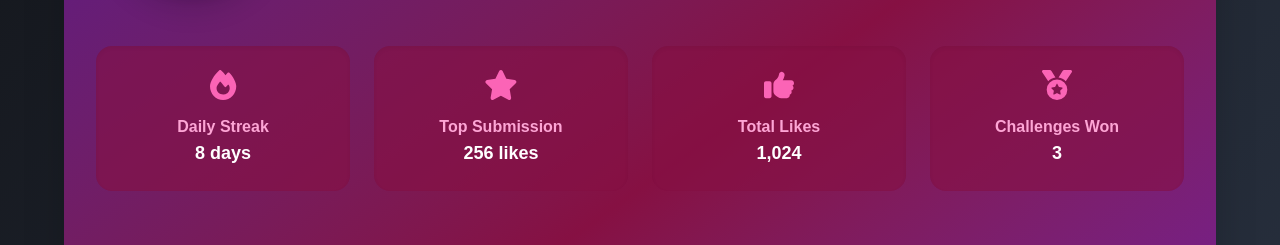
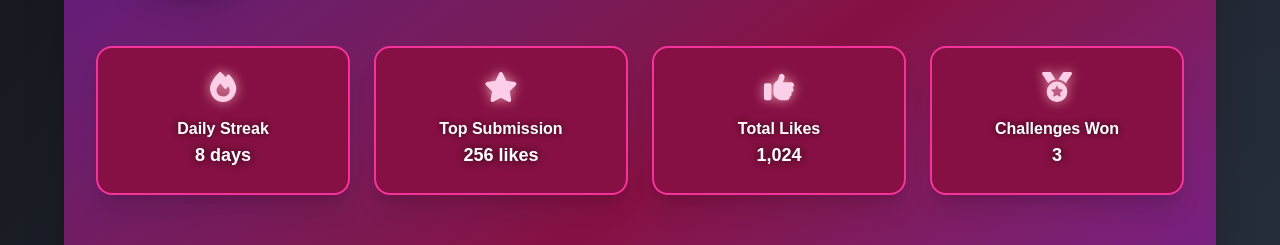
Before and after one commit to tkhdev/artsparkdaily, a React (Vite) app: page /profile/1 in a window 1280 px wide. Shown: the part 323-568 px from the top of the page. Built offline with nearby package versions, Linux system fonts and the light colour scheme; no server answers; the database is empty.

Commit message:
Add profile image to storage & Gallery layout.

```diff
--- a/src/pages/UserProfile/UserProfile.jsx
+++ b/src/pages/UserProfile/UserProfile.jsx
@@ -16,6 +16,9 @@ import { useAuth } from "../../context/AuthContext";
 import { useOwnUserProfile } from "../../hooks/useOwnUserProfile";
 import toast, { Toaster } from "react-hot-toast";
 
+// Firebase storage imports (added deleteObject)
+import { storage, ref, uploadBytes, getDownloadURL, deleteObject } from "../../firebase-config";
+
 const achievements = [
   { icon: faFire, label: "Daily Streak", value: "8 days" },
   { icon: faStar, label: "Top Submission", value: "256 likes" },
@@ -24,9 +27,24 @@ const achievements = [
 ];
 
 const submissions = [
-  { id: 1, title: "Neon Jungle", img: "https://picsum.photos/id/1043/200/200", likes: 256 },
-  { id: 2, title: "Cyber Fox", img: "https://picsum.photos/id/1043/200/200", likes: 198 },
-  { id: 3, title: "Pastel Samurai", img: "https://picsum.photos/id/1043/200/200", likes: 142 }
+  {
+    id: 1,
+    title: "Neon Jungle",
+    img: "https://picsum.photos/id/1043/200/200",
+    likes: 256
+  },
+  {
+    id: 2,
+    title: "Cyber Fox",
+    img: "https://picsum.photos/id/1043/200/200",
+    likes: 198
+  },
+  {
+    id: 3,
+    title: "Pastel Samurai",
+    img: "https://picsum.photos/id/1043/200/200",
+    likes: 142
+  }
 ];
 
 export default function UserProfile() {
@@ -42,6 +60,7 @@ export default function UserProfile() {
   const [bio, setBio] = useState("");
   const [profilePic, setProfilePic] = useState("");
   const [uploadPreview, setUploadPreview] = useState(null);
+  const [uploadFile, setUploadFile] = useState(null);
 
   useEffect(() => {
     if (profile) {
@@ -49,6 +68,7 @@ export default function UserProfile() {
       setBio(profile.bio || "");
       setProfilePic(profile.profilePic || "https://i.pravatar.cc/150?img=1");
       setUploadPreview(null);
+      setUploadFile(null);
       setIsEditing(false);
     }
   }, [profile, targetUid]);
@@ -61,10 +81,25 @@ export default function UserProfile() {
 
   function handleImageChange(e) {
     const file = e.target.files?.[0];
-    if (file) {
-      setUploadPreview(URL.createObjectURL(file));
-      // TODO: upload to Firebase Storage
+    if (!file) return;
+
+    // Validate file type (must be image)
+    if (!file.type.startsWith("image/")) {
+      toast.error("Only image files are allowed.");
+      e.target.value = null; // reset input
+      return;
     }
+
+    // Validate file size (max 5 MB)
+    const MAX_SIZE = 5 * 1024 * 1024; // 5MB
+    if (file.size > MAX_SIZE) {
+      toast.error("File size should be less than 5 MB.");
+      e.target.value = null;
+      return;
+    }
+
+    setUploadPreview(URL.createObjectURL(file));
+    setUploadFile(file);
   }
 
   function toggleEdit() {
@@ -73,14 +108,49 @@ export default function UserProfile() {
 
   function cancelEdit() {
     setUploadPreview(null);
+    setUploadFile(null);
     setIsEditing(false);
   }
 
   async function saveChanges() {
     try {
-      await updateProfile({ displayName, bio });
+      let profilePicUrl = profilePic;
+
+      if (uploadFile) {
+        // Delete previous image from Storage if it is not the default avatar URL
+        if (
+          profilePic &&
+          !profilePic.includes("pravatar.cc") && // default avatar URL check
+          profilePic.startsWith("https://firebasestorage.googleapis.com")
+        ) {
+          try {
+            // Extract file path from URL
+            const startIndex = profilePic.indexOf("/o/") + 3; // after /o/
+            const endIndex = profilePic.indexOf("?", startIndex);
+            const filePath = decodeURIComponent(profilePic.substring(startIndex, endIndex));
+
+            const oldRef = ref(storage, filePath);
+            await deleteObject(oldRef);
+            console.log("Old profile picture deleted from storage.");
+          } catch (delError) {
+            console.warn("Failed to delete old profile picture:", delError);
+          }
+        }
+
+        // Upload new file to Firebase Storage
+        const storageRef = ref(storage, `profile-pictures/${targetUid}/${uploadFile.name}`);
+        await uploadBytes(storageRef, uploadFile);
+        profilePicUrl = await getDownloadURL(storageRef);
+      }
+
+      // Save displayName, bio, and profilePic URL
+      await updateProfile({ displayName, bio, profilePic: profilePicUrl });
+
       toast.success("Profile updated successfully!");
       setIsEditing(false);
+      setUploadFile(null);
+      setUploadPreview(null);
+      setProfilePic(profilePicUrl);
     } catch (error) {
       console.error("Failed to update profile:", error);
       toast.error("Failed to save profile. Please try again.");
@@ -93,7 +163,11 @@ export default function UserProfile() {
 
       <section className="flex flex-col md:flex-row items-center gap-12 md:gap-20">
         <div className="relative w-48 h-48 rounded-full overflow-hidden border-8 border-pink-600 shadow-xl hover:scale-105 transition-transform duration-300">
-          <img src={uploadPreview || profilePic} alt="Profile" className="object-cover w-full h-full" />
+          <img
+            src={uploadPreview || profilePic}
+            alt="Profile"
+            className="object-cover w-full h-full"
+          />
           {isEditing && (
             <>
               <label
@@ -118,7 +192,9 @@ export default function UserProfile() {
           {!isEditing ? (
             <>
               <h1 className="text-5xl font-extrabold drop-shadow-lg">
-                <span className="text-transparent bg-clip-text bg-gradient-to-r from-pink-400 to-purple-400">{displayName}</span>
+                <span className="text-transparent bg-clip-text bg-gradient-to-r from-pink-400 to-purple-400">
+                  {displayName}
+                </span>
               </h1>
               <p className="text-lg text-pink-300 leading-relaxed whitespace-pre-line min-h-[5rem]">
                 {bio || "No bio available. Add something about yourself!"}
@@ -174,10 +250,20 @@ export default function UserProfile() {
 
       <section className="grid grid-cols-2 md:grid-cols-4 gap-6 mt-12 text-center">
         {achievements.map((achieve, i) => (
-          <div key={i} className="bg-pink-900/60 rounded-2xl p-6 shadow-inner hover:scale-105 transition-transform">
-            <FontAwesomeIcon icon={achieve.icon} className="text-pink-400 text-3xl mb-3" />
-            <h3 className="font-bold text-pink-300">{achieve.label}</h3>
-            <p className="text-lg text-white font-semibold">{achieve.value}</p>
+          <div
+            key={i}
+            className="bg-pink-900 rounded-2xl p-6 shadow-xl hover:scale-105 transition-transform relative border-2 border-pink-500"
+          >
+            <FontAwesomeIcon
+              icon={achieve.icon}
+              className="text-pink-200 text-3xl mb-3 drop-shadow-[0_0_6px_rgba(255,192,203,0.8)]"
+            />
+            <h3 className="font-bold text-white drop-shadow-[0_0_3px_rgba(0,0,0,0.7)]">
+              {achieve.label}
+            </h3>
+            <p className="text-white font-semibold text-lg drop-shadow-[0_0_5px_rgba(0,0,0,0.8)]">
+              {achieve.value}
+            </p>
           </div>
         ))}
       </section>
@@ -186,8 +272,15 @@ export default function UserProfile() {
         <h2 className="text-3xl font-bold text-pink-300 mb-6">Submissions</h2>
         <div className="grid grid-cols-1 sm:grid-cols-2 md:grid-cols-3 gap-8">
           {submissions.map((sub) => (
-            <div key={sub.id} className="relative group rounded-2xl overflow-hidden shadow-xl">
-              <img src={sub.img} alt={sub.title} className="w-full h-64 object-cover transition-transform group-hover:scale-105" />
+            <div
+              key={sub.id}
+              className="relative group rounded-2xl overflow-hidden shadow-xl"
+            >
+              <img
+                src={sub.img}
+                alt={sub.title}
+                className="w-full h-64 object-cover transition-transform group-hover:scale-105"
+              />
               <div className="absolute bottom-0 left-0 right-0 bg-gradient-to-t from-black/80 to-transparent p-4">
                 <h3 className="text-white font-bold text-lg">{sub.title}</h3>
                 <p className="text-pink-300 text-sm">{sub.likes} likes</p>
```
